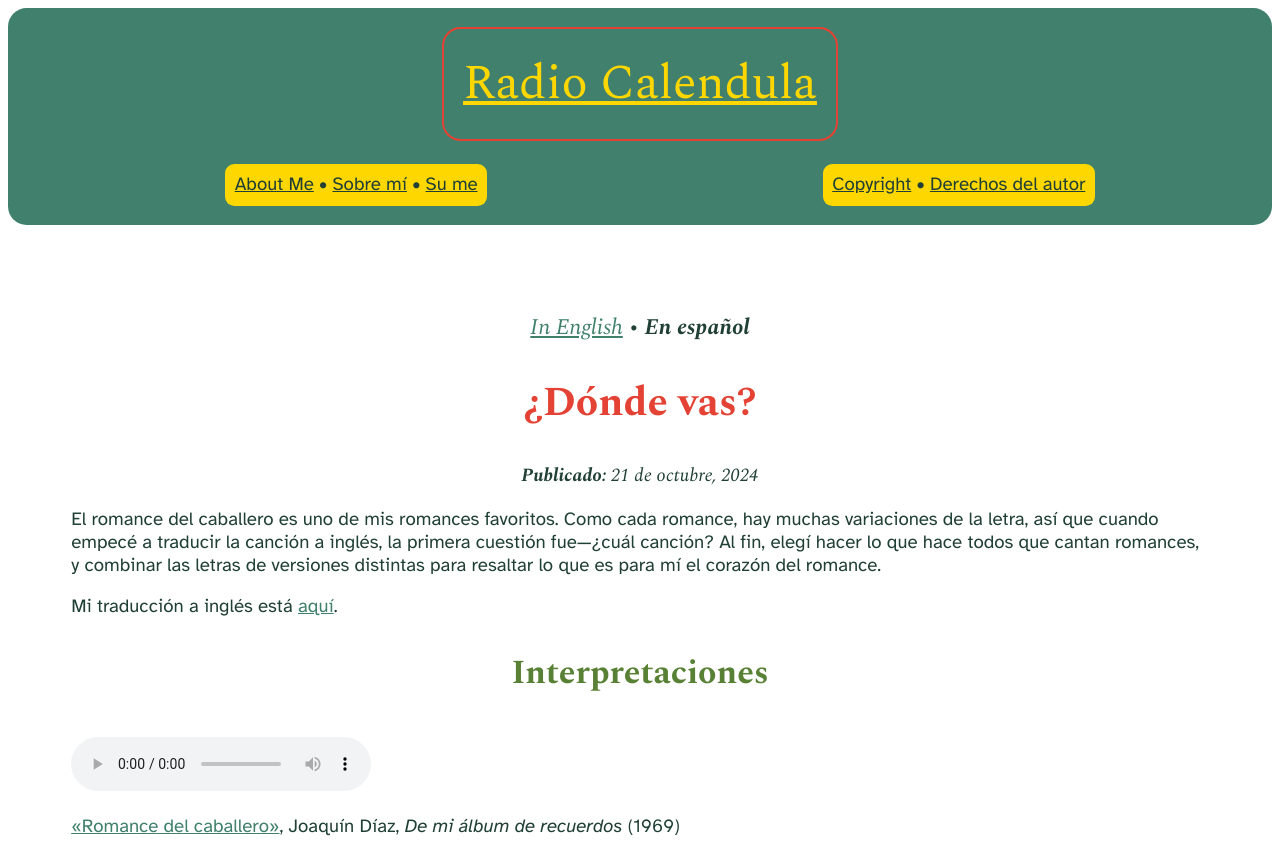
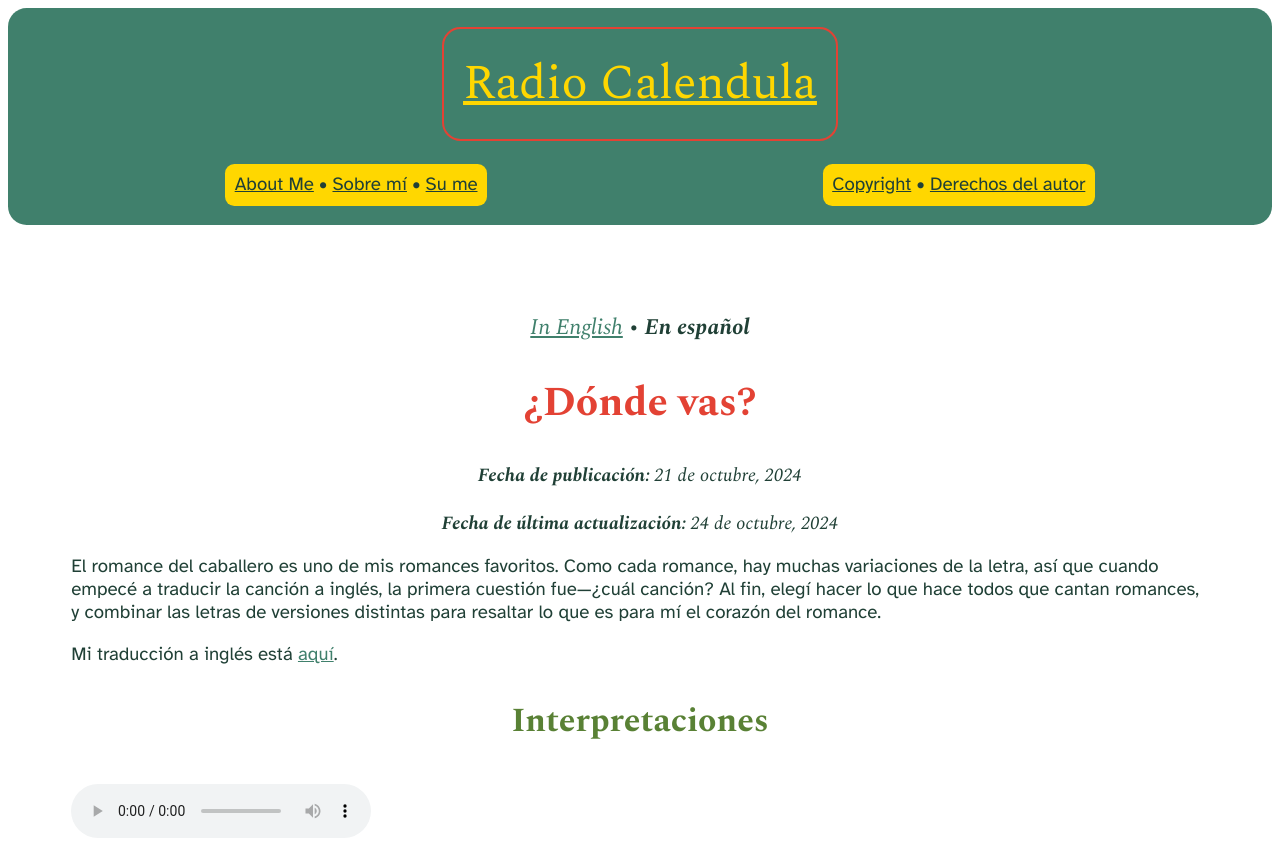
Before and after one commit to CalendulaAsteraceae/radio-calendula, a plain HTML site: page site/donde-vas.html in a window 1280 px wide. Shown: the top 842 px of the page. Drawn offline with nearby package versions, Linux system fonts and the light colour scheme.

Commit message:
add update date

```diff
--- a/site/donde-vas.html
+++ b/site/donde-vas.html
@@ -34,7 +34,8 @@
       </ul></div>
       <h1>¿Dónde vas?</h1>
       <div class="posting-dates">
-        <p><b>Publicado:</b> 21 de octubre, 2024</p>
+        <p><b>Fecha de publicación:</b> 21 de octubre, 2024</p>
+        <p><b>Fecha de última actualización:</b> 24 de octubre, 2024</p>
       </div>
       <p>El romance del caballero es uno de mis romances favoritos. Como cada romance, hay muchas variaciones de la letra, así que cuando empecé a traducir la canción a inglés, la primera cuestión fue—¿cuál canción? Al fin, elegí hacer lo que hace todos que cantan romances, y combinar las letras de versiones distintas para resaltar lo que es para mí el corazón del romance.</p>
       <p>Mi traducción a inglés está <a href="/where-are-you-going.html" title="Radio Calendula: Where Are You Going?" target="_blank">aquí</a>.</p>
```
